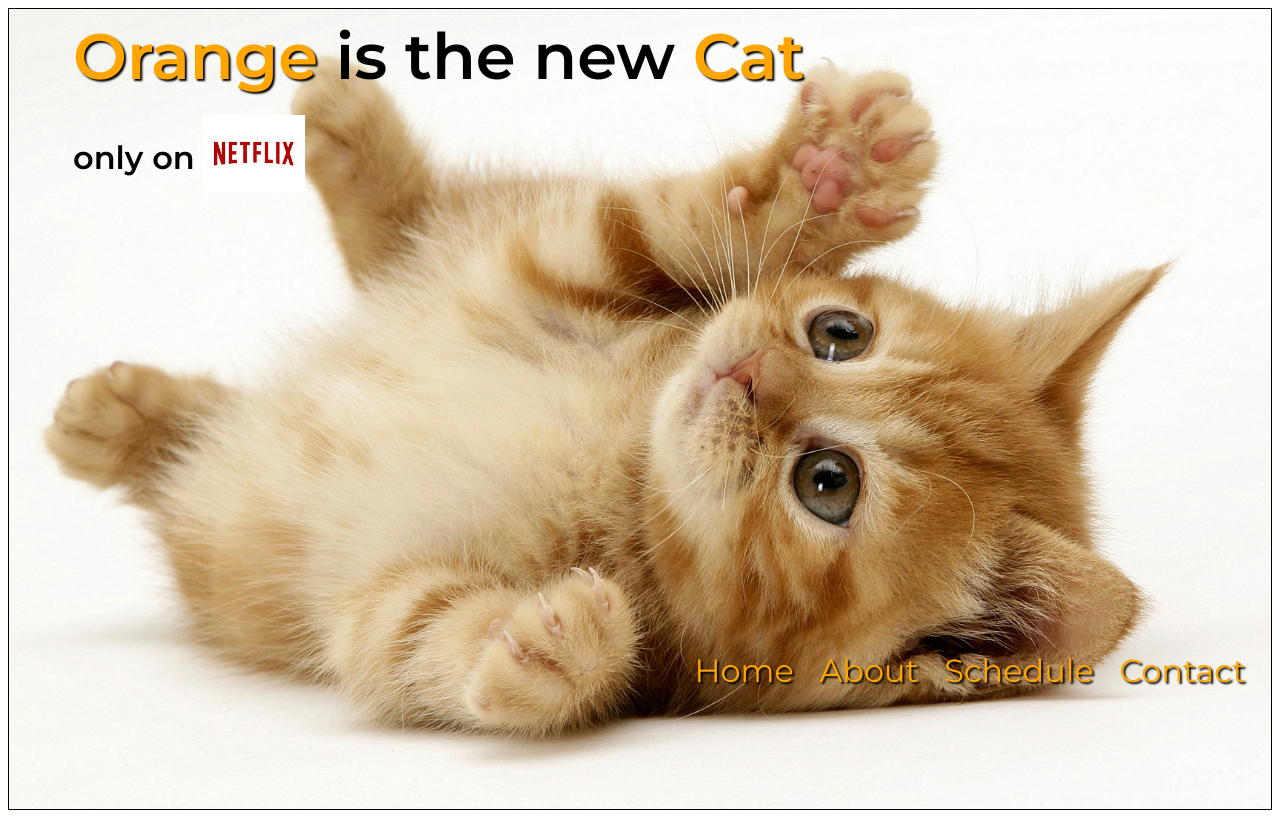
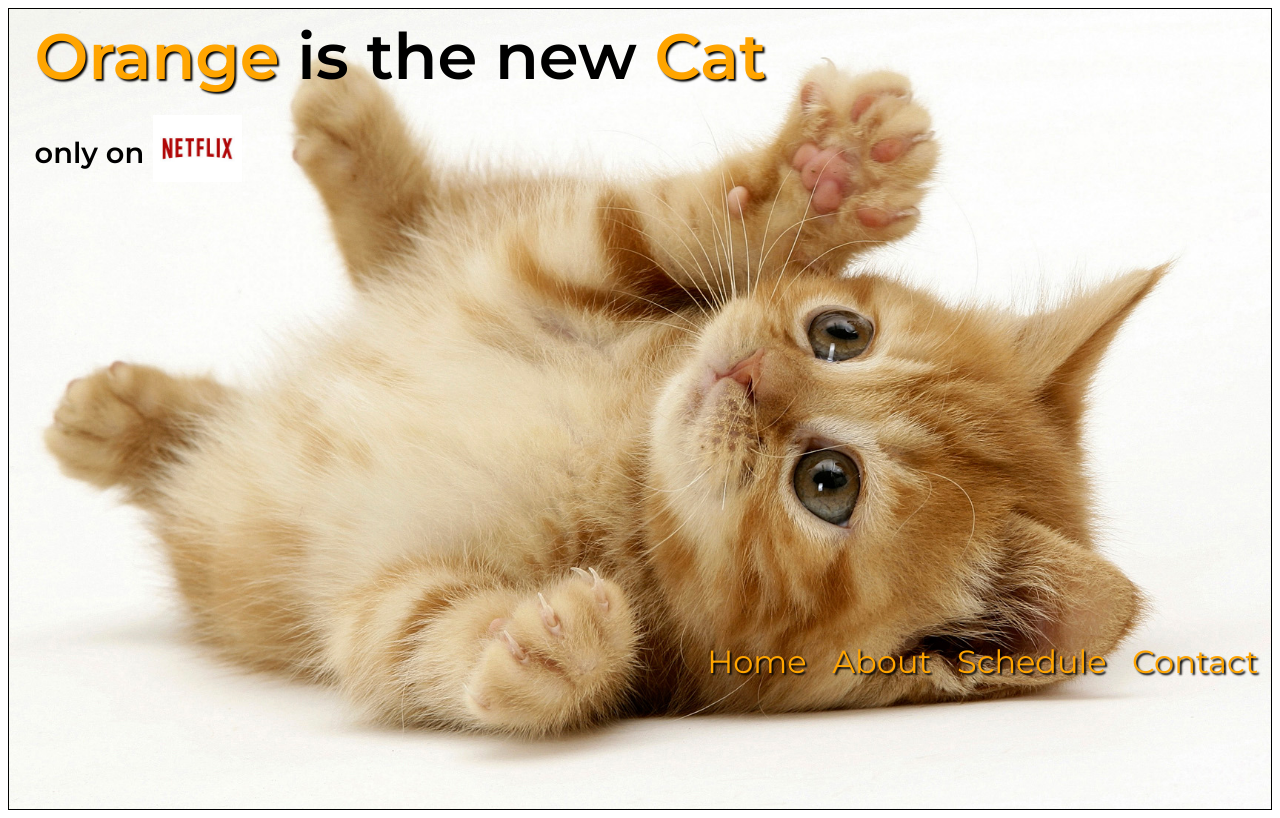
Before and after one commit to dtarvin/early2017foundations, a plain HTML site: page davidTarvinEvaluation/index.html in a window 1280 px wide. Drawn offline with nearby package versions, Linux system fonts and the light colour scheme.

Commit message:
Attempts to fix height issues

```diff
--- a/davidTarvinEvaluation/stylesheet.css
+++ b/davidTarvinEvaluation/stylesheet.css
@@ -1,5 +1,6 @@
-body{
+            body{
                 font-family: "Montserrat", sans-serif;
+                box-sizing: border-box;
             }
 
             #container{
@@ -15,7 +16,7 @@ body{
 
             h1{
 
-                margin-left: 5vw;
+                margin-left: 2vw;
                 margin-top: 1vh;
                 margin-bottom: 2vh;
             }
@@ -26,21 +27,23 @@ body{
             }
 
             h2{
-                font-size: 4vh;
-                margin-left: 5vw;
+                font-size: 3.6vh;
+                margin-left: 2vw;
                 display: inline-block;
                 vertical-align: top;
             }
 
             #netflix{
-                width: 8vw;
+                width: 7vw;
                 margin-top: .5vh;
                 z-index: -1;
             }
             li{
                 display: inline;
                 float: right;
-                margin-right: 2vw;
+                padding-left: 1vw;
+                padding-right: 1vw;
+                padding-bottom: 10vh;
                 padding-top: 52vh;
             }
             #paw{
```
